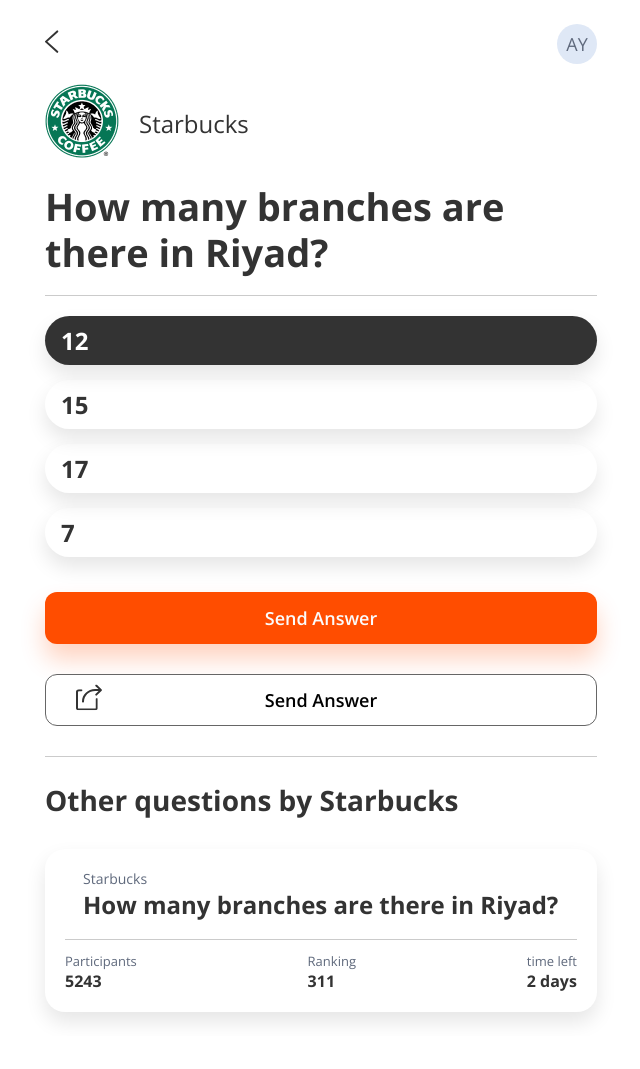
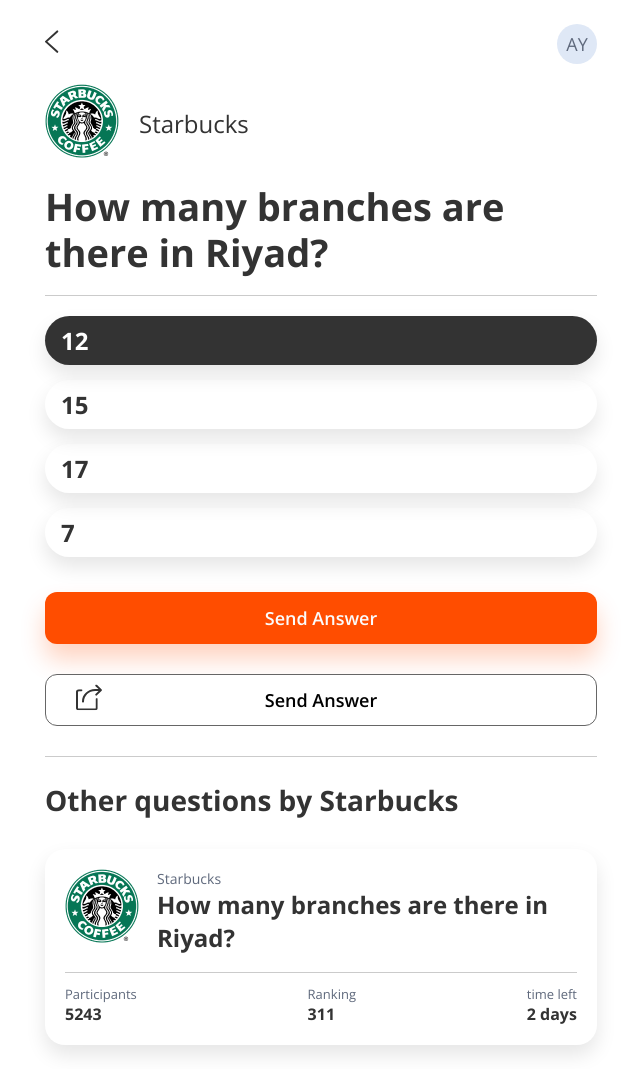
Before and after one commit to heshamabdulzaher/wnrz, a plain HTML site: page question-page.html in a window 1280 px wide. Shown: the whole page, without its empty margins (319-959 px from the left). Before the commit the page ends 1036 px from the top, so only its background shows below. Drawn offline with nearby package versions, Linux system fonts and the light colour scheme.

Commit message:
Update brand-logo src

```diff
--- a/question-page.html
+++ b/question-page.html
@@ -51,7 +51,7 @@
                 <li class="card">
                     <div class="question">
                         <div class="brand-logo">
-                            <img src="./images/starbucks.png" alt="">
+                            <img src="./images/brand1.png" alt="">
                         </div>
                         <div>
                             <div class="brand-name">Starbucks</div>
```
